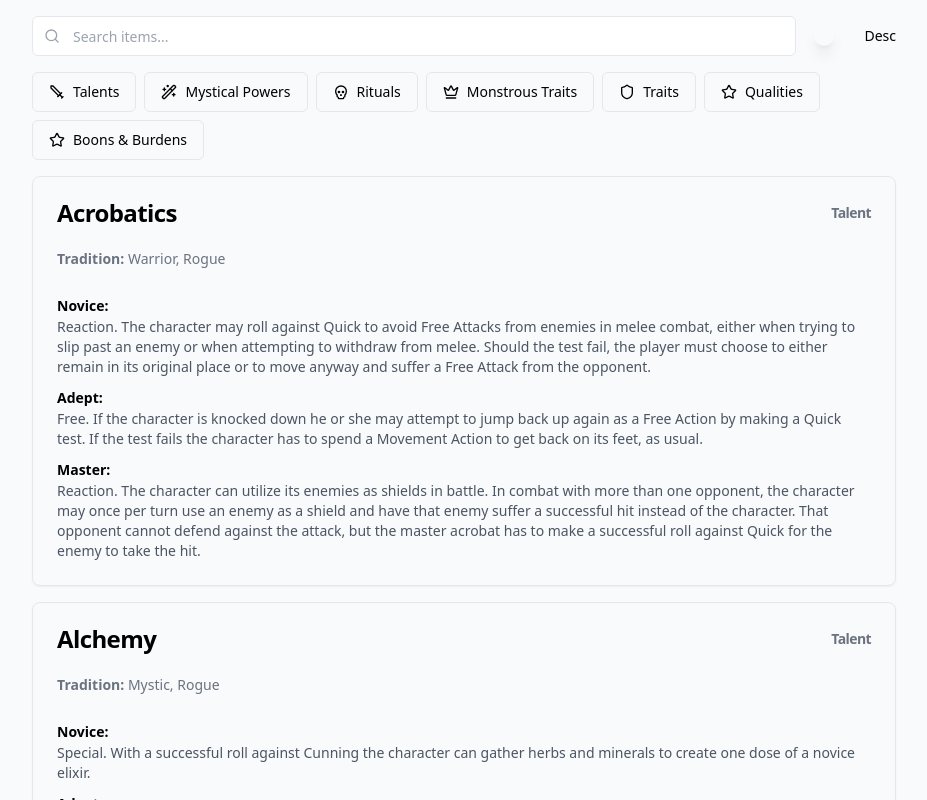
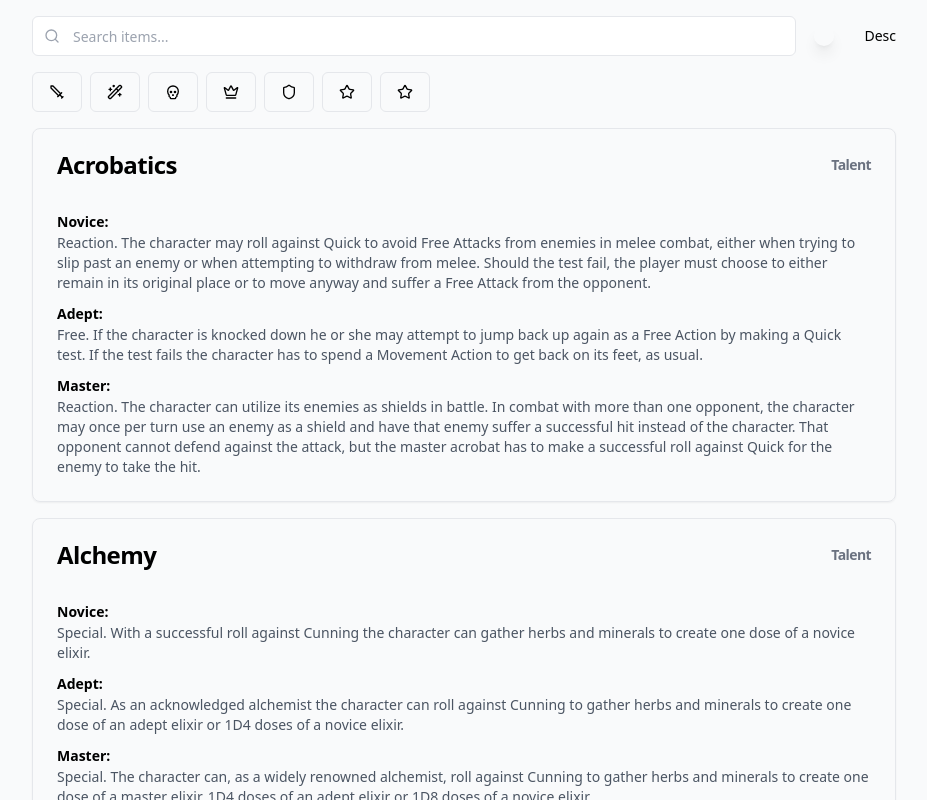
Before and after one commit to dokker/json-lookup, a React (Vite) app: page / in a window 1280 px wide. Shown: the top 800 px of the page, without its empty margins (176-1103 px from the left). Built offline with nearby package versions, Linux system fonts and the light colour scheme.

Commit message:
search in names, label modifications

```diff
--- a/src/App.jsx
+++ b/src/App.jsx
@@ -1,5 +1,4 @@
 import JsonLookup from './components/JsonLookup'
-//import './index.css';
 
 function App() {
   return (
--- a/src/components/JsonLookup.tsx
+++ b/src/components/JsonLookup.tsx
@@ -20,13 +20,13 @@ const JsonLookup = () => {
   }, []);
 
   const filterButtons = [
-    { type: 'talent', icon: Sword, label: 'Talents' },
-    { type: 'mystical power', icon: Wand2, label: 'Mystical Powers' },
-    { type: 'ritual', icon: Skull, label: 'Rituals' },
-    { type: 'monstrous trait', icon: Crown, label: 'Monstrous Traits' },
+    { type: 'talent', icon: Sword, label: 'Talent' },
+    { type: 'mystical power', icon: Wand2, label: 'Power' },
+    { type: 'ritual', icon: Skull, label: 'Ritual' },
+    { type: 'monstrous trait', icon: Crown, label: 'Monstrous' },
     { type: 'trait', icon: Shield, label: 'Traits' },
-    { type: 'quality', icon: Star, label: 'Qualities' },
-    { type: 'boon,burden', icon: Star, label: 'Boons & Burdens' },
+    { type: 'quality', icon: Star, label: 'Quality' },
+    { type: 'boon,burden', icon: Star, label: 'Boon' },
   ];
 
   const filteredData = useMemo(() => {
@@ -44,11 +44,12 @@ const JsonLookup = () => {
 
       const searchTermLower = searchTerm.toLowerCase();
       return (
-        item.name.toLowerCase().includes(searchTermLower) ||
-        item.description?.toLowerCase().includes(searchTermLower) ||
-        item.novice?.toLowerCase().includes(searchTermLower) ||
-        item.adept?.toLowerCase().includes(searchTermLower) ||
-        item.master?.toLowerCase().includes(searchTermLower)
+        // item.name.toLowerCase().includes(searchTermLower) ||
+        // item.description?.toLowerCase().includes(searchTermLower) ||
+        // item.novice?.toLowerCase().includes(searchTermLower) ||
+        // item.adept?.toLowerCase().includes(searchTermLower) ||
+        // item.master?.toLowerCase().includes(searchTermLower)
+        item.name.toLowerCase().includes(searchTermLower)
       );
     });
   }, [data, searchTerm, activeFilter]);
@@ -96,7 +97,7 @@ const JsonLookup = () => {
               className="flex items-center gap-2"
             >
               <Icon className="h-4 w-4" />
-              {label}
+              {/* {label} */}
             </Button>
           ))}
         </div>
@@ -116,7 +117,7 @@ const JsonLookup = () => {
               {showDescriptions && item.description && (
                 <p className="text-gray-600">{item.description}</p>
               )}
-              {item.tradition && (
+              {item.tradition && item.type !== 'talent' && (
                 <p className="text-sm text-gray-500">
                   <strong>Tradition:</strong> {item.tradition}
                 </p>
@@ -125,7 +126,7 @@ const JsonLookup = () => {
                 <div className="space-y-2 pt-2">
                   {item.novice && (
                     <div>
-                      {!["Boon", "Burden", "Quality"].includes(item.type) && (
+                      {!["boon", "burden", "quality"].includes(item.type) && (
                         <strong className="text-sm">Novice:</strong>
                       )}
                       <p className="text-sm text-gray-600">{item.novice}</p>
--- a/src/index.css
+++ b/src/index.css
@@ -1,3 +1,8 @@
 @tailwind base;
 @tailwind components;
 @tailwind utilities;
+
+html, body {
+  overflow-x: hidden;
+  width: 100%;
+}
```
Also changed, not shown: src/lib/utils.js (line endings or trailing spaces).
